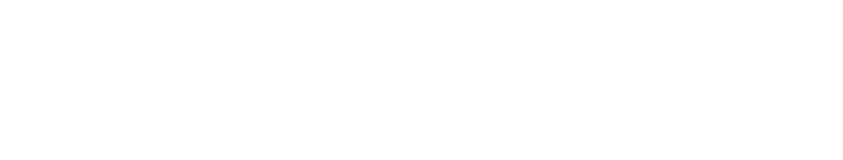
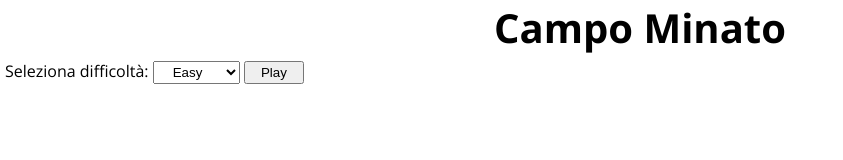
Before and after one commit to Alessandro-Rega/js-campominato-grid, a plain HTML site: page index.html in a window 1280 px wide. Shown: the whole page, without its empty margins (0-843 px from the left). Drawn offline with nearby package versions, Linux system fonts and the light colour scheme.

Commit message:
insert header

```diff
--- a/css/style.css
+++ b/css/style.css
@@ -3,3 +3,28 @@
     margin: 0;
     box-sizing: border-box;
 }
+
+body{
+    font-family: 'Open Sans', sans-serif;
+}
+
+header{
+    height: 90px;
+    background-color: #fff;
+}
+
+.titolo{
+    width: 100%;
+    display: flex;
+    justify-content: center;
+    font-size: 20px;
+}
+
+.selezione{
+    margin: 5px 0 0 5px;
+}
+
+#difficolta,
+.btn{
+    padding: 2px 15px;
+}
--- a/index.html
+++ b/index.html
@@ -9,9 +9,27 @@
     <!-- CSS -->
     <link rel="stylesheet" href="css/style.css">
 
+    <!-- FONT -->
+    <link rel="preconnect" href="https://fonts.googleapis.com">
+    <link rel="preconnect" href="https://fonts.gstatic.com" crossorigin>
+    <link href="https://fonts.googleapis.com/css2?family=Open+Sans:wght@400;700&display=swap" rel="stylesheet">
+
 </head>
 <body>
-
+    <header>
+        <div class="titolo">
+            <h1>Campo Minato</h1>
+        </div>
+        <div class="selezione">
+            <label for="cars">Seleziona difficoltà:</label>
+            <select id="difficolta" name="Difficoltà">
+                <option value="100">Easy</option>
+                <option value="81">Hard</option>
+                <option value="49">Crazy</option>
+            </select>
+            <button id="play" class="btn">Play</button>
+        </div>
+    </header>
 
 
 
```
